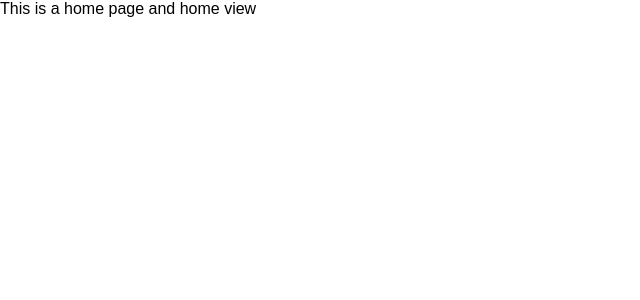
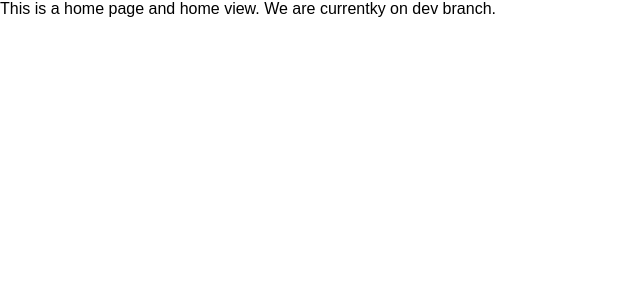
Before and after one commit to KamolxonIzzatullayev/Silicon, a Vue app: page / in a window 1280 px wide. Shown: the top 300 px of the page, without its empty margins (0-640 px from the left). Built offline with nearby package versions, Linux system fonts and the light colour scheme.

Commit message:
Added some changes

```diff
--- a/src/views/HomeView/HomeView.vue
+++ b/src/views/HomeView/HomeView.vue
@@ -1,5 +1,7 @@
 <template>
-  <div class="home">This is a home page and home view</div>
+  <div class="home">
+    This is a home page and home view. We are currentky on dev branch.
+  </div>
 </template>
 
 <script>
```
